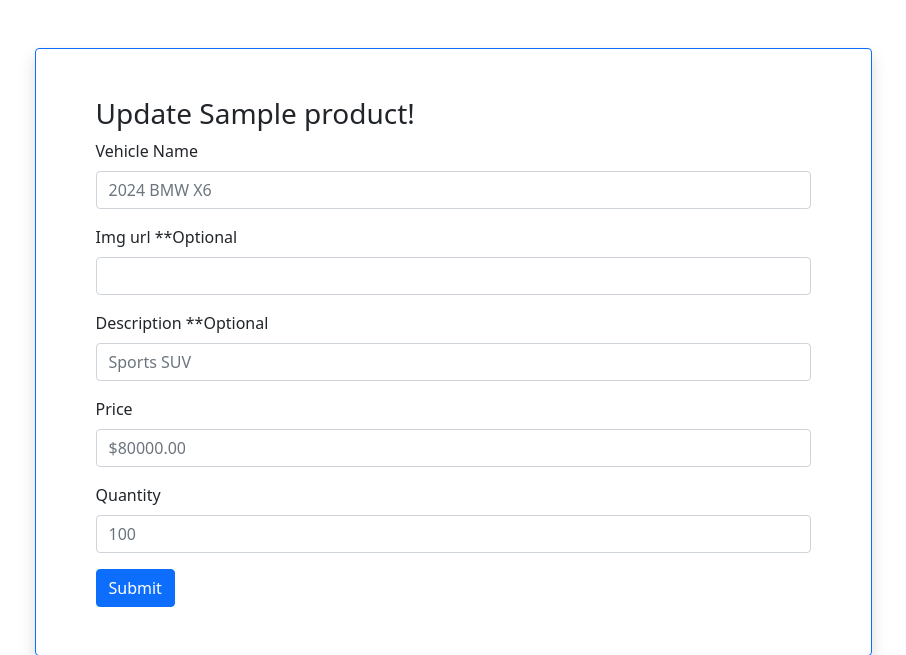
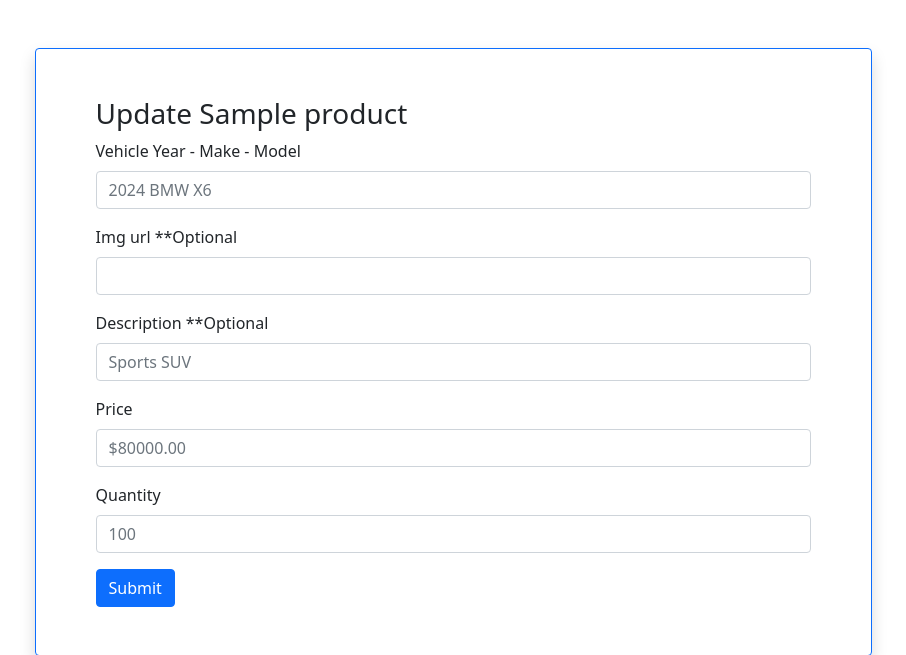
Before and after one commit to juan-hernandez1/rangers_134_wk6_day4_homework_v2, a Flask app: page /shop/update/1 in a window 1280 px wide. Shown: the part 56-711 px from the top of the page, without its empty margins (187-1093 px from the left). Run offline with Flask 3, Linux system fonts and the light colour scheme; tables that the repository leaves empty hold one stand-in row (values such as "Sample post"); some libraries are stand-ins or nearby versions.

Commit message:
second commit

```diff
--- a/car_inventory/blueprints/site/site_templates/update.html
+++ b/car_inventory/blueprints/site/site_templates/update.html
@@ -7,7 +7,7 @@
 <div class="container d-flex justify-content-center align-items-center">
     <div class="row mt-5 mb-5 p-5 shadow rounded border border-primary w-75">
         <div class="col">
-            <h3>Update {{ vehicle.name }}!</h3>
+            <h3>Update {{ vehicle.name }}</h3>
             {% include 'productform.html' %}
         </div>
     </div>
--- a/car_inventory/forms.py
+++ b/car_inventory/forms.py
@@ -20,7 +20,7 @@ class RegisterForm(FlaskForm):
 
 
 class ProductForm(FlaskForm):
-    name = StringField('Vehicle Name', validators=[ DataRequired() ] )
+    name = StringField('Vehicle Year - Make - Model', validators=[ DataRequired() ] )
     image = StringField('Img url **Optional')
     description = StringField('Description **Optional')
     price = DecimalField('Price', validators=[ DataRequired() ])
--- a/car_inventory/static/main.css
+++ b/car_inventory/static/main.css
@@ -7,5 +7,5 @@
 }
 
 .shop-stats {
-    color: black;
+    color: white;
 }
```
